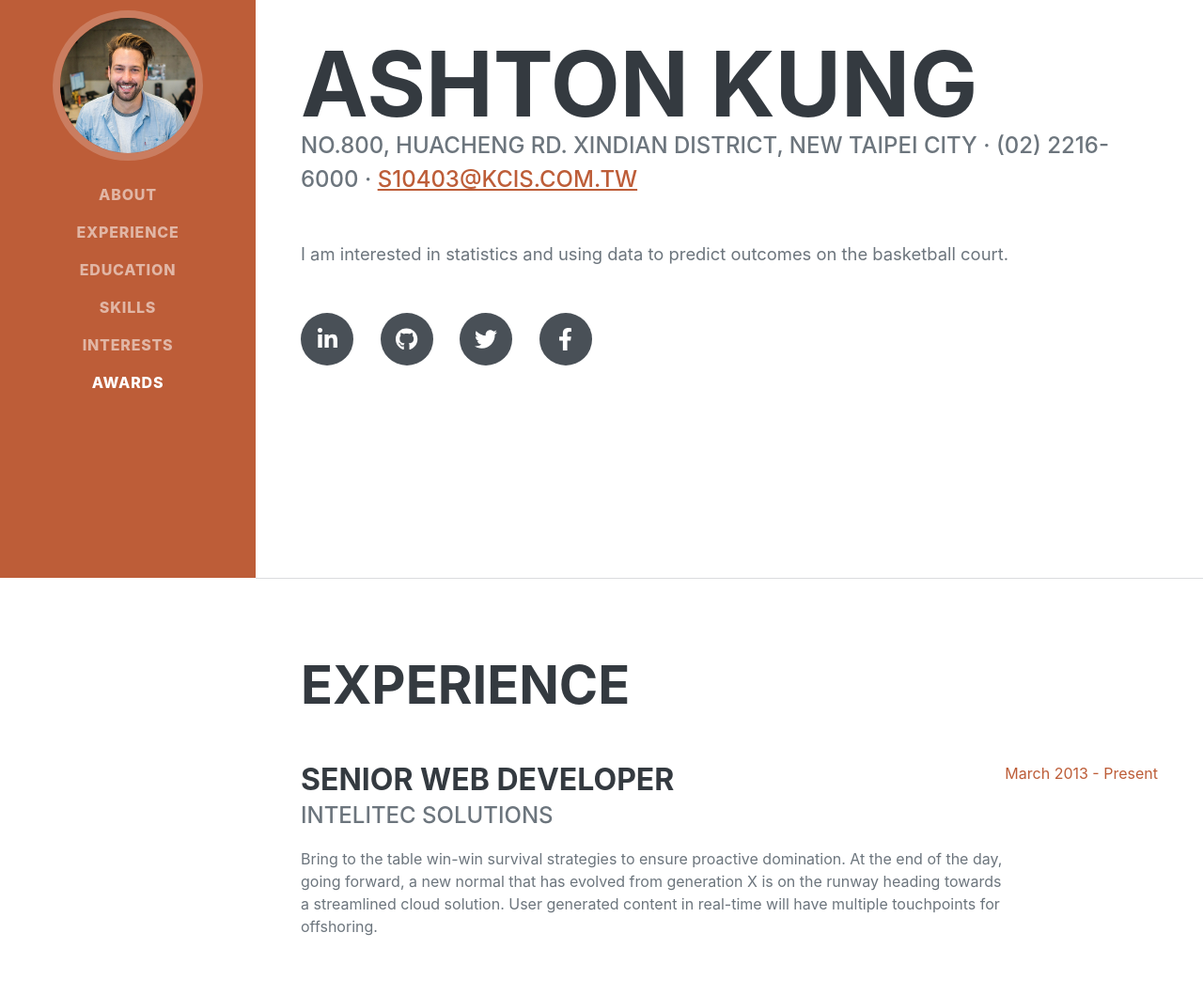
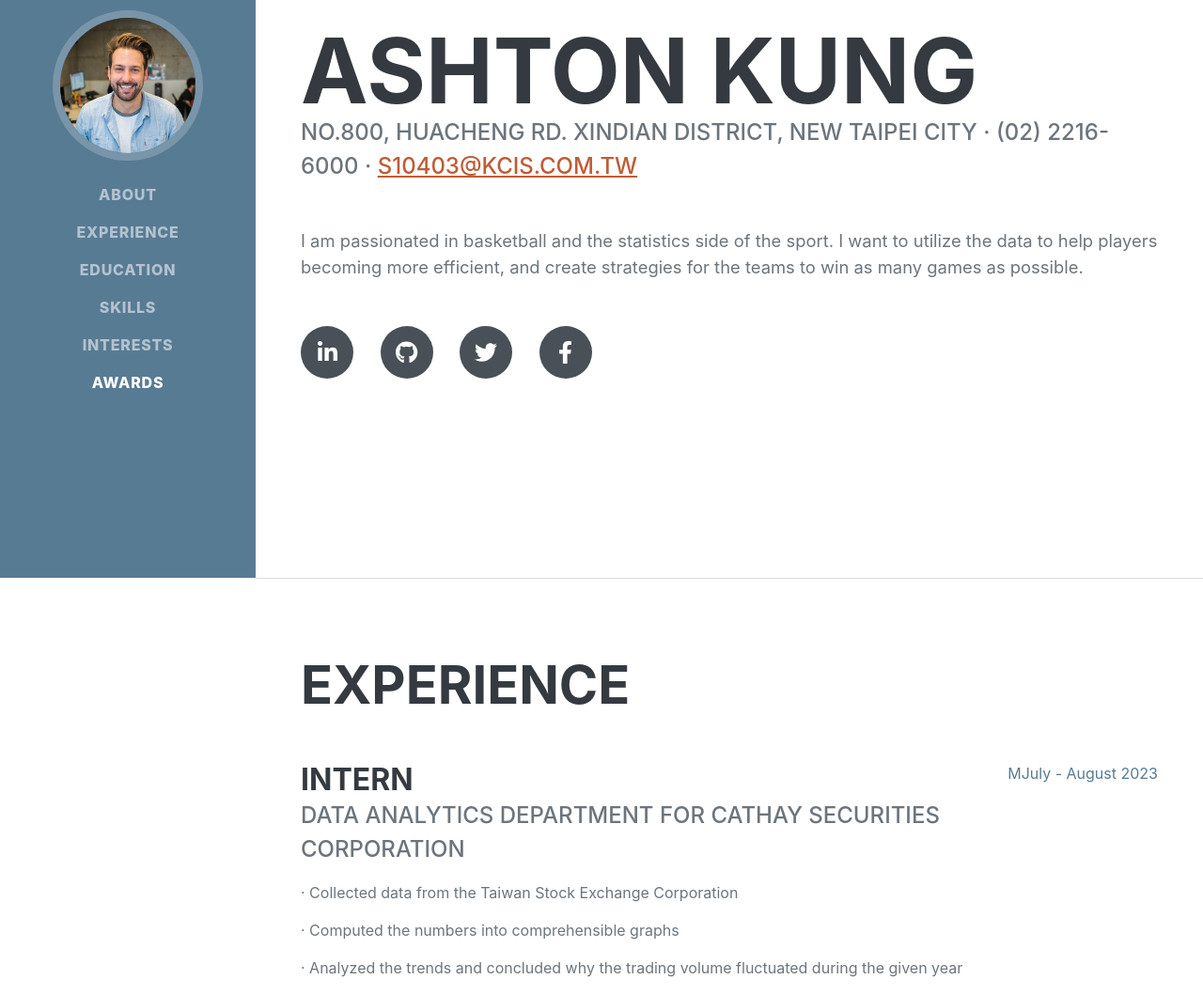
Before and after one commit to AshtonK9/AshtonK9.github.io, a plain HTML site: page index.html in a window 1280 px wide. Shown: the part 185-1244 px from the top of the page at 94% size. Drawn offline with nearby package versions, Linux system fonts and the light colour scheme; a web font is replaced by a local one.

Commit message:
initial commit

```diff
--- a/index.html
+++ b/index.html
@@ -47,7 +47,9 @@
                         No.800, Huacheng Rd. Xindian District, New Taipei City · (02) 2216-6000 ·
                         <a href="mailto:name@email.com">s10403@kcis.com.tw</a>
                     </div>
-                    <p class="lead mb-5">I am interested in statistics and using data to predict outcomes on the basketball court.</p>
+                    <p class="lead mb-5">I am passionated in basketball and the statistics side of the sport.
+                        I want to utilize the data to help players becoming more efficient, and create strategies for the teams
+                        to win as many games as possible.</p>
                     <div class="social-icons">
                         <a class="social-icon" href="#!"><i class="fab fa-linkedin-in"></i></a>
                         <a class="social-icon" href="#!"><i class="fab fa-github"></i></a>
@@ -63,11 +65,13 @@
                     <h2 class="mb-5">Experience</h2>
                     <div class="d-flex flex-column flex-md-row justify-content-between mb-5">
                         <div class="flex-grow-1">
-                            <h3 class="mb-0">Senior Web Developer</h3>
-                            <div class="subheading mb-3">Intelitec Solutions</div>
-                            <p>Bring to the table win-win survival strategies to ensure proactive domination. At the end of the day, going forward, a new normal that has evolved from generation X is on the runway heading towards a streamlined cloud solution. User generated content in real-time will have multiple touchpoints for offshoring.</p>
+                            <h3 class="mb-0">Intern</h3>
+                            <div class="subheading mb-3">Data Analytics Department for Cathay Securities Corporation</div>
+                            <p>· Collected data from the Taiwan Stock Exchange Corporation</p>
+                            <p>· Computed the numbers into comprehensible graphs</p>
+                            <p>· Analyzed the trends and concluded why the trading volume fluctuated during the given year</p>
                         </div>
-                        <div class="flex-shrink-0"><span class="text-primary">March 2013 - Present</span></div>
+                        <div class="flex-shrink-0"><span class="text-primary">MJuly - August 2023</span></div>
                     </div>
                     <div class="d-flex flex-column flex-md-row justify-content-between mb-5">
                         <div class="flex-grow-1">
```
Also changed, not shown: css/styles.css.
